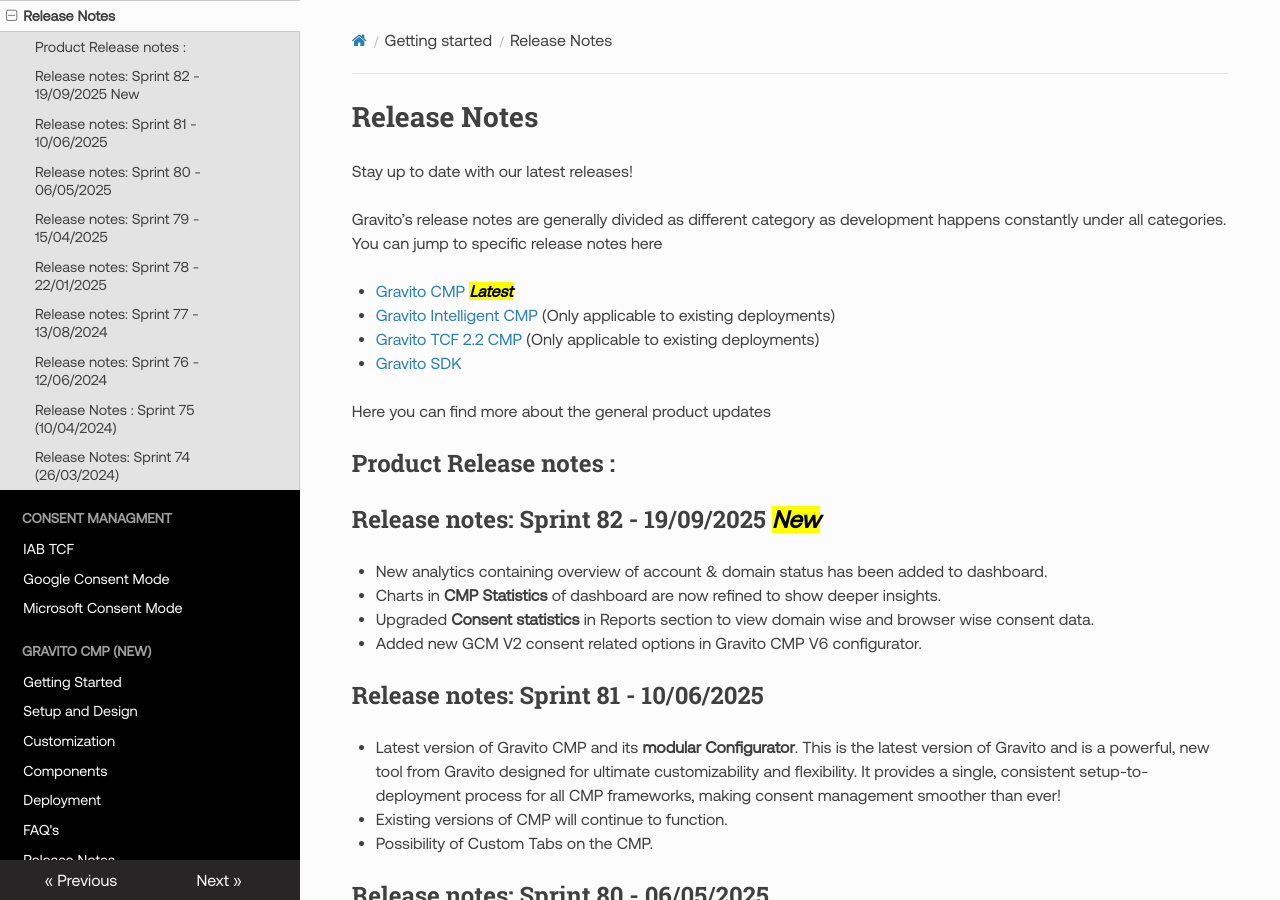
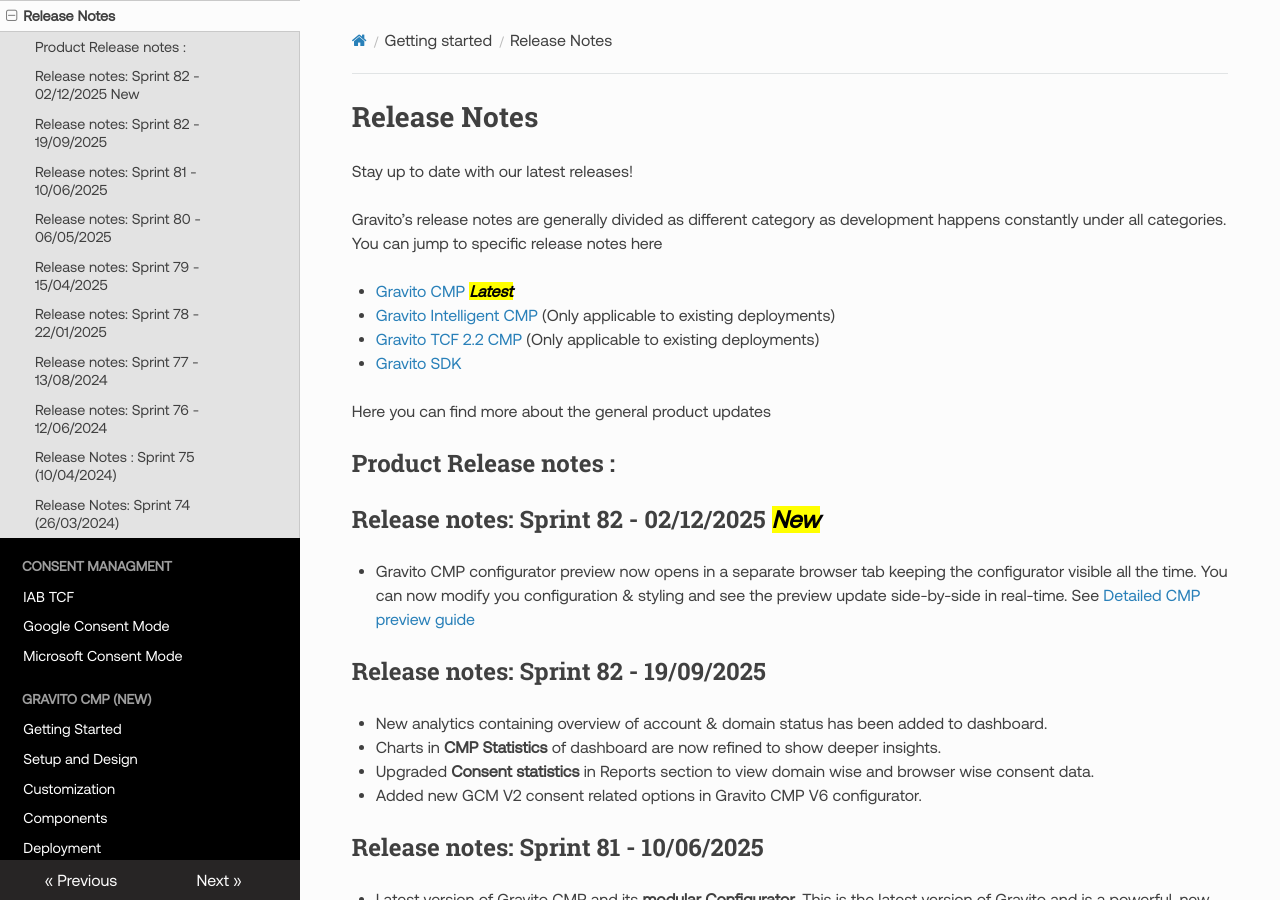
Before and after one commit to GravitoLtd/gravitoltd.github.io, an MkDocs documentation site: the page built from docs/Getting_started/Release_Notes.md, in a window 1280 px wide and 900 px high. Built offline with MkDocs 1.6.1, drawn with Linux system fonts in a browser that asks for light colours; nearby versions of some CDN libraries; comment, search, counter and statistics services are not loaded.

Commit message:
added release notes for preview change

```diff
--- a/docs/Getting_started/Release_Notes.md
+++ b/docs/Getting_started/Release_Notes.md
@@ -13,7 +13,11 @@
 
 ## Product Release notes :
 
-## Release notes: Sprint 82 - 19/09/2025 <mark>New</mark>
+## Release notes: Sprint 82 - 02/12/2025 <mark>New</mark>
+
+- Gravito CMP configurator preview now opens in a separate browser tab keeping the configurator visible all the time. You can now modify you configuration & styling and see the preview update side-by-side in real-time. See [Detailed CMP preview guide](../Gravito_V6_CMP//Components/preview.md)
+
+## Release notes: Sprint 82 - 19/09/2025
 
 - New analytics containing overview of account & domain status has been added to dashboard.
 - Charts in **CMP Statistics** of dashboard are now refined to show deeper insights.
```
Also changed, not shown: docs/Gravito_V6_CMP/Release_Notes.md (+6 -0 lines), docs/Gravito_V6_CMP/img/preview_window.png.
